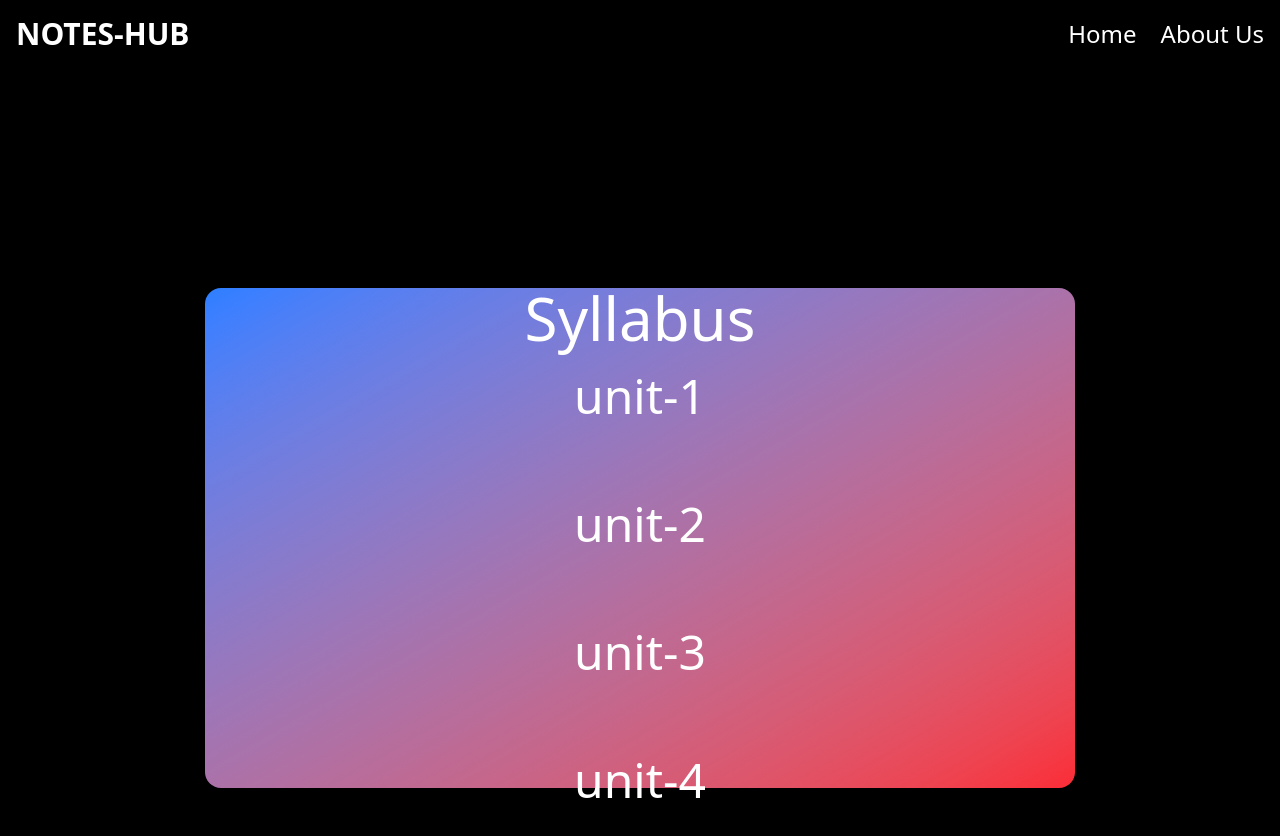
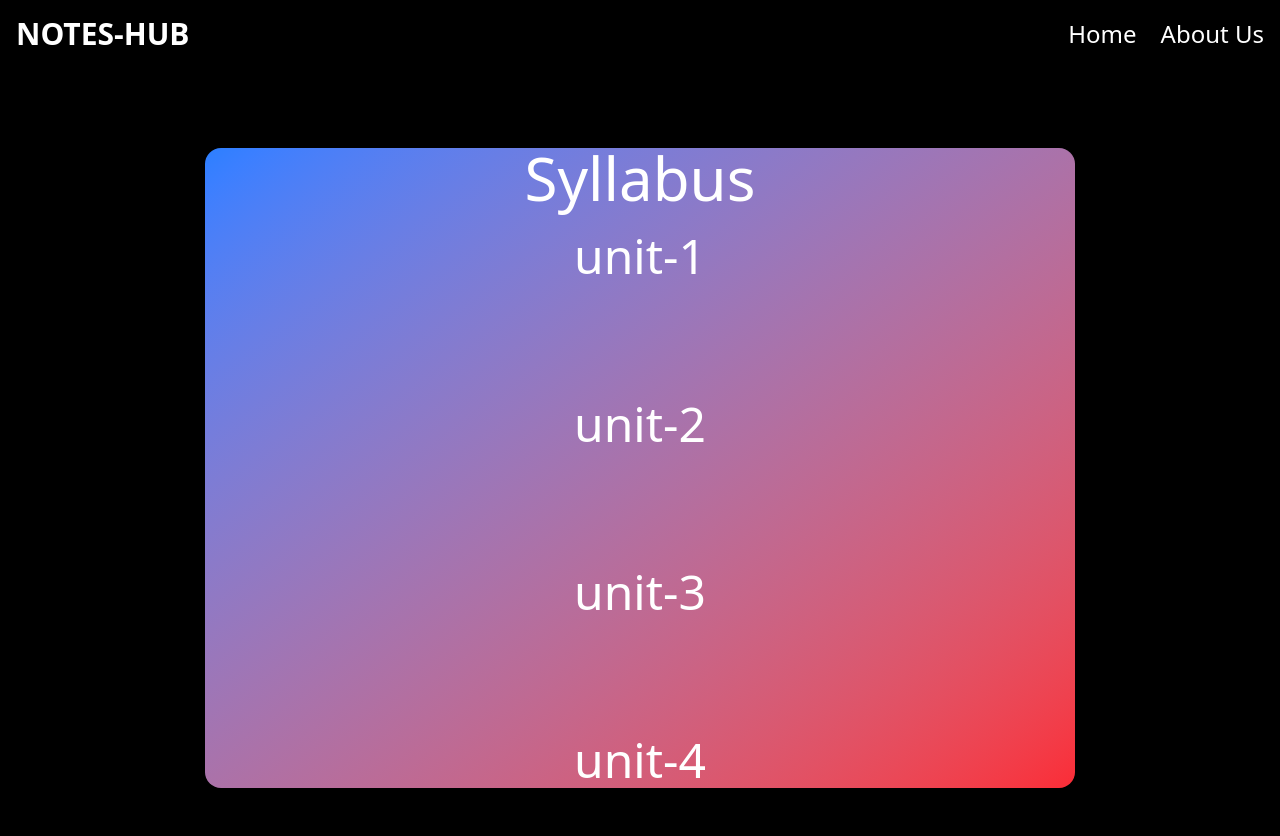
Before and after one commit to gulshank0/notes-hub, a React (Vite) app in the folder frontend/: page /syllabus in a window 1280 px wide. Shown: the top 836 px of the page. Built offline with nearby package versions, Linux system fonts and the light colour scheme.

Commit message:
improved ui in syllabus page

```diff
--- a/frontend/src/pages/Syllabus.jsx
+++ b/frontend/src/pages/Syllabus.jsx
@@ -5,10 +5,10 @@
   return (
     <div>
       <Navbar />
-      <div className="h-screen flex justify-center bg-black text-5xl text-white pt-35">
+      <div className="h-screen flex justify-center bg-black text-5xl text-white pt-0">
         <div className="bg-gradient-to-br from-blue-500 to-red-500 rounded-2xl px-80 m-20 ">
           <p className="text-6xl text-white pb-6 ">Syllabus</p>
-          <div className="flex flex-col items-center gap-20">
+          <div className="flex flex-col items-center gap-30">
             <p>unit-1 </p>
             <p>unit-2 </p>
             <p>unit-3 </p>
```
